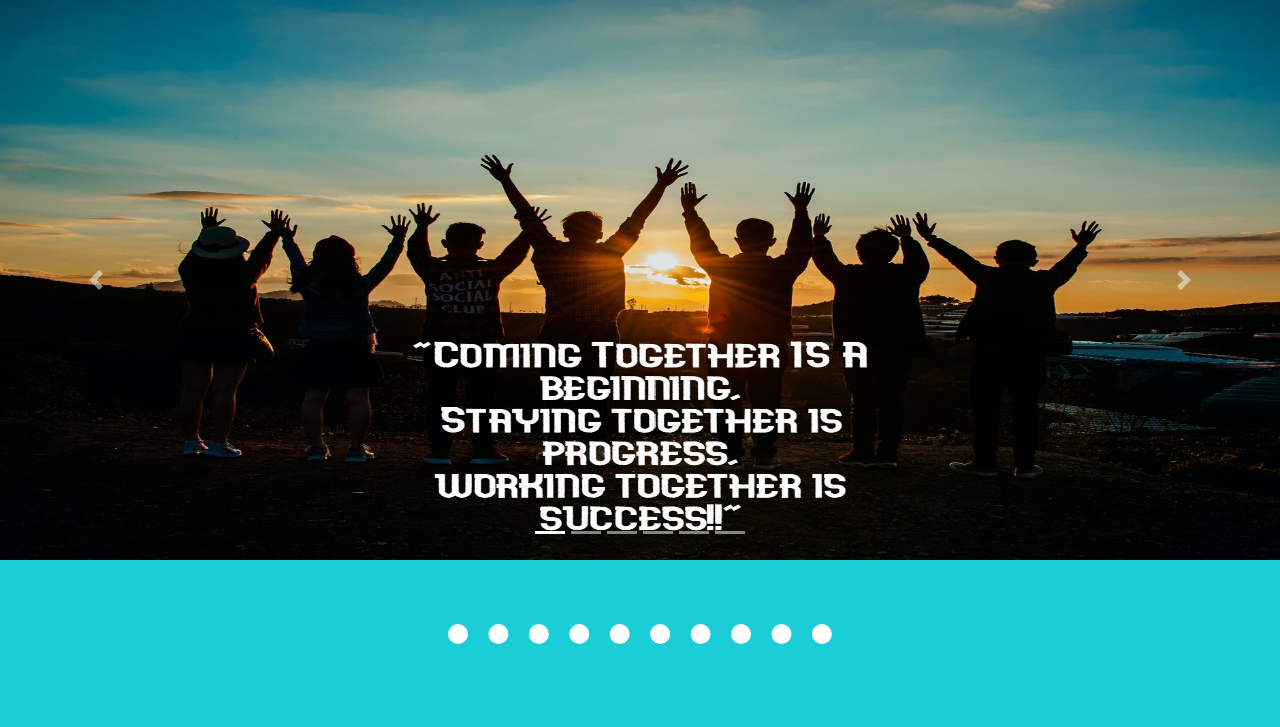
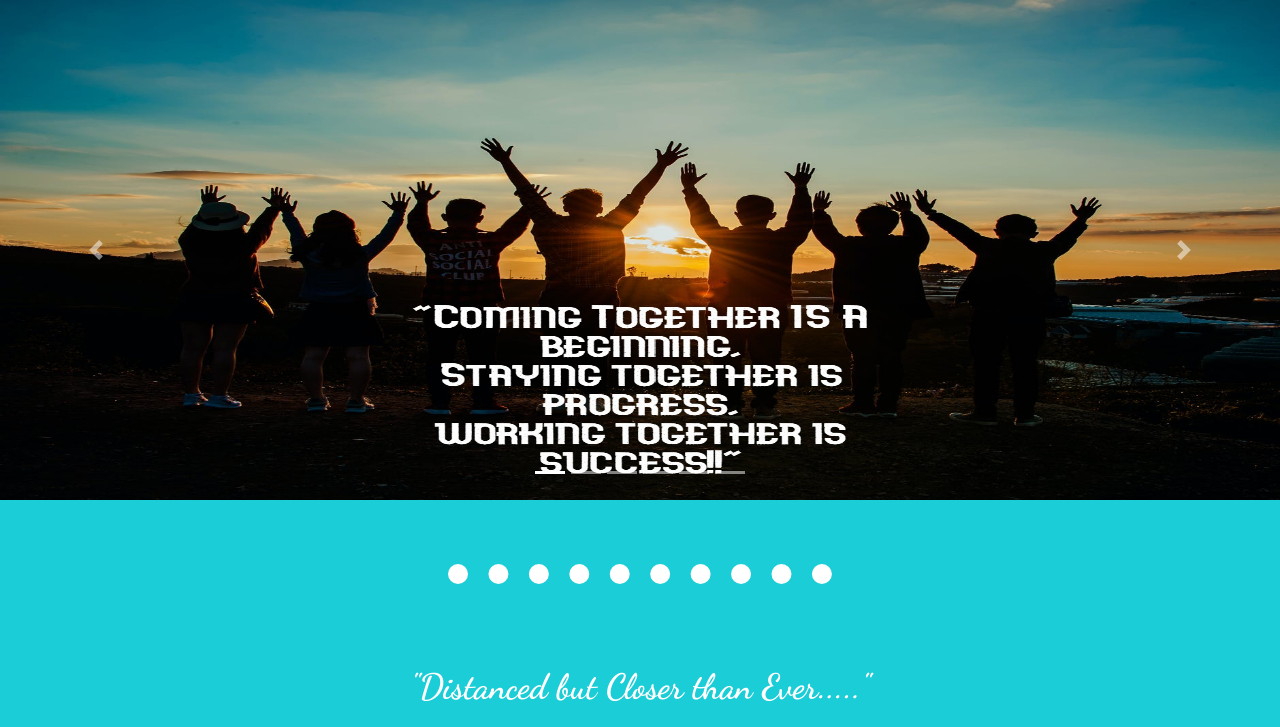
Before and after one commit to sans2801/Meetify-Submission, a Flask app: page / in a window 1280 px wide. Shown: the part 66-793 px from the top of the page. Run offline with Flask 2, Linux system fonts and the light colour scheme; parts of the project's set-up code (start-up, migrations or seed data) failed here and were passed over; some libraries are stand-ins or nearby versions; some web fonts are replaced.

Commit message:
Update homepage.css

```diff
--- a/meetify/static/homepage.css
+++ b/meetify/static/homepage.css
@@ -117,7 +117,7 @@ img{max-width:100%;height:auto;}
 
 .ppl{margin-left:80px;color:white;font-family:fantasy;margin-top:0px;position:absolute;top:0;}
 img{border-radius:50%;height:auto;max-width:100%;}
-.carousel-item img{border-radius:0%;height:35rem;}
+.carousel-item img{border-radius:0%;max-height:500px;}
 
 .foot{background-color:black;padding:1%;}
 section.hi .container {
```
